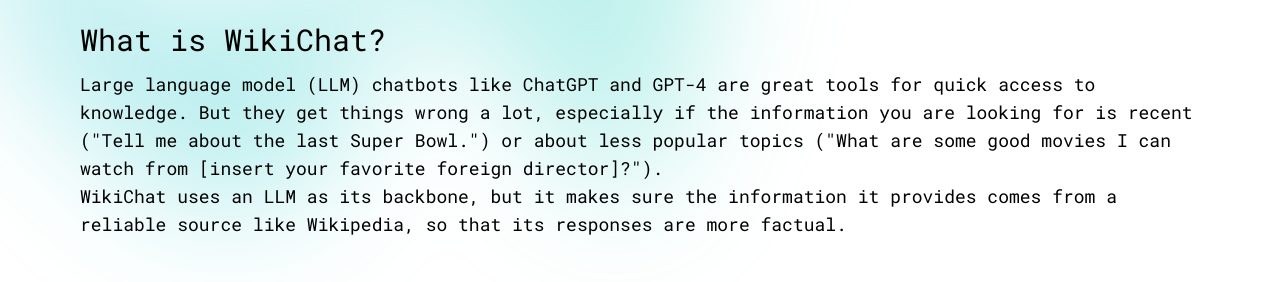
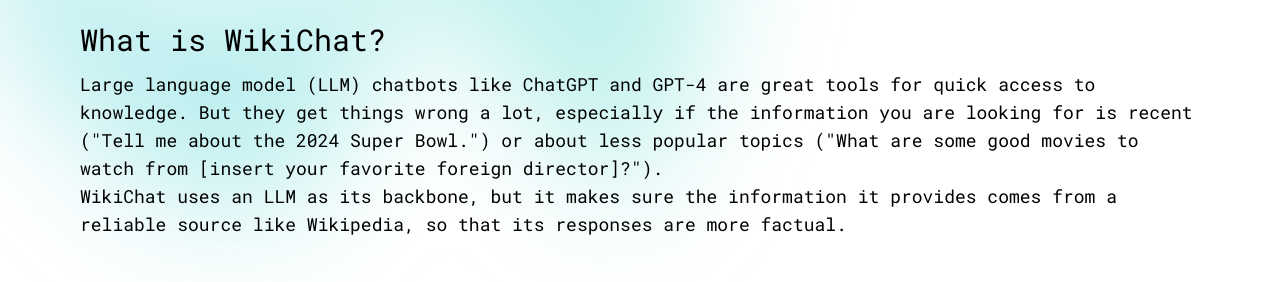
Before and after one commit to stanford-oval/ovalchat, a Next.js app: page /about in a window 1280 px wide. Shown: the part 154-436 px from the top of the page. Built offline with nearby package versions, Linux system fonts and the light colour scheme.

Commit message:
Update engine config

```diff
--- a/src/components/global/branding.tsx
+++ b/src/components/global/branding.tsx
@@ -9,8 +9,8 @@ export function chatbotName() {
 
 export function allAvailableSystems() {
     return [
-        "WikiChat (GPT-3.5)[pipeline=early_combine, engine=gpt-35-turbo-instruct, do_refine=true]",
-        "WikiChat (GPT-4)[pipeline=early_combine, engine=gpt-4, do_refine=false]",
+        "WikiChat (GPT-3.5)[pipeline=early_combine, engine=gpt-35-turbo-instruct, draft_engine=gpt-4, do_refine=false]",
+        // "WikiChat (GPT-4)[pipeline=early_combine, engine=gpt-4, do_refine=false]",
         // "early_combine[engine=llama]",
         // "generate[engine=gpt-4]",
         // "verify_and_correct[engine=text-davinci-003]",
@@ -120,7 +120,7 @@ export function aboutPage() {
         </h3>
         <p className="text-lg">
             Large language model (LLM) chatbots like ChatGPT and GPT-4 are great tools for quick access to knowledge.
-            But they get things wrong a lot, especially if the information you are looking for is recent ("Tell me about the last Super Bowl.") or about less popular topics ("What are some good movies I can watch from [insert your favorite foreign director]?").
+            But they get things wrong a lot, especially if the information you are looking for is recent ("Tell me about the 2024 Super Bowl.") or about less popular topics ("What are some good movies to watch from [insert your favorite foreign director]?").
             <br></br>
             WikiChat uses an LLM as its backbone, but it makes sure the information it provides comes from a reliable source like Wikipedia, so that its responses are more factual.
         </p>
```
